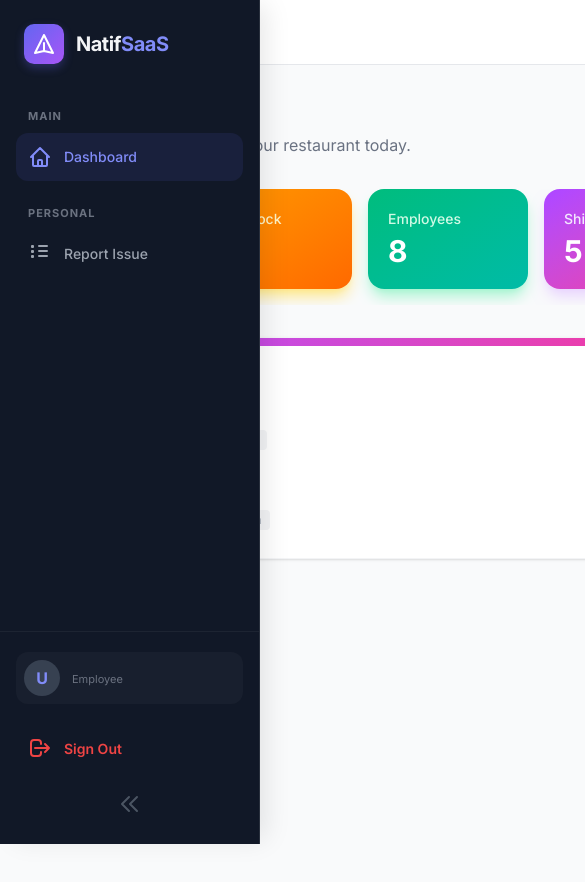
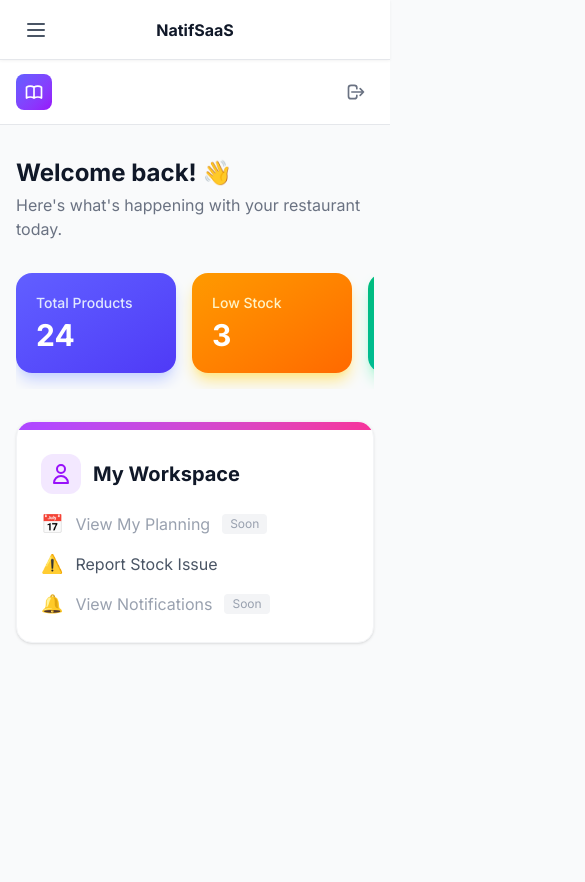
Before and after one commit to abdelaziz-tleti/natif, a Vue app in the folder frontend/: page / in a window 390 px wide. Shown: the top 882 px of the page, 585 px wide, since content can reach past the window. Before the commit the page ends 844 px from the top, so only its background shows below. Built offline with nearby package versions, Linux system fonts and the light colour scheme; sample sign-in values are in the browser's storage.

Commit message:
Fix sidebar blocking view: implement mobile drawer and responsive layout sync

```diff
--- a/frontend/src/components/Sidebar.vue
+++ b/frontend/src/components/Sidebar.vue
@@ -73,7 +73,7 @@
         <span v-if="!isCollapsed">Sign Out</span>
       </button>
 
-      <button @click="isCollapsed = !isCollapsed" class="collapse-btn">
+      <button @click="toggleSidebar" class="collapse-btn">
         <svg v-if="isCollapsed" class="h-6 w-6" fill="none" viewBox="0 0 24 24" stroke="currentColor">
           <path stroke-linecap="round" stroke-linejoin="round" stroke-width="2" d="M13 5l7 7-7 7M5 5l7 7-7 7" />
         </svg>
@@ -93,6 +93,12 @@ import { useRouter } from 'vue-router';
 const authStore = useAuthStore();
 const router = useRouter();
 const isCollapsed = ref(false);
+const emit = defineEmits(['toggle-collapse']);
+
+const toggleSidebar = () => {
+  isCollapsed.value = !isCollapsed.value;
+  emit('toggle-collapse', isCollapsed.value);
+};
 
 const userInitial = computed(() => {
   return authStore.user?.email?.charAt(0).toUpperCase() || 'U';
@@ -125,6 +131,21 @@ const handleLogout = () => {
   z-index: 1000;
   border-right: 1px solid rgba(255, 255, 255, 0.1);
   box-shadow: 10px 0 25px -5px rgba(0, 0, 0, 0.1);
+}
+@media (max-width: 1024px) {
+  .sidebar {
+    transform: translateX(-100%);
+    box-shadow: none;
+  }
+
+  .sidebar.mobile-open {
+    transform: translateX(0);
+    box-shadow: 20px 0 50px rgba(0, 0, 0, 0.3);
+  }
+
+  .sidebar-collapsed {
+    width: 260px; /* Reset collapsed width on mobile */
+  }
 }
 
 .sidebar-collapsed {
--- a/frontend/src/views/MainLayout.vue
+++ b/frontend/src/views/MainLayout.vue
@@ -1,7 +1,20 @@
 <template>
   <div class="layout-container">
-    <Sidebar />
-    <main class="main-content" :class="{ 'main-content-expanded': isSidebarCollapsed }">
+    <!-- Mobile Header -->
+    <div class="mobile-header md:hidden">
+      <button @click="isMobileOpen = true" class="p-2 text-gray-600 hover:bg-gray-100 rounded-lg">
+        <svg class="w-6 h-6" fill="none" stroke="currentColor" viewBox="0 0 24 24"><path stroke-linecap="round" stroke-linejoin="round" stroke-width="2" d="M4 6h16M4 12h16M4 18h16" /></svg>
+      </button>
+      <div class="font-bold text-gray-900">NatifSaaS</div>
+      <div class="w-10"></div> <!-- Placeholder for balance -->
+    </div>
+
+    <!-- Mobile Overlay -->
+    <div v-if="isMobileOpen" @click="isMobileOpen = false" class="mobile-overlay md:hidden"></div>
+
+    <Sidebar @toggle-collapse="onSidebarToggle" :class="{ 'mobile-open': isMobileOpen }" />
+
+    <main class="main-content" :class="{ 'main-content-collapsed': isSidebarCollapsed, 'mobile-blur': isMobileOpen }">
       <router-view v-slot="{ Component }">
         <transition name="page-fade" mode="out-in">
           <component :is="Component" />
@@ -16,9 +29,19 @@ import Sidebar from '../components/Sidebar.vue';
 import { ref, onMounted } from 'vue';
 
 const isSidebarCollapsed = ref(false);
+const isMobileOpen = ref(false);
 
-// We could listen to an event from Sidebar if we wanted to manage the main content margin dynamically
-// But for now, since Sidebar is fixed, we'll just use a CSS variable or a class.
+const onSidebarToggle = (collapsed) => {
+  isSidebarCollapsed.value = collapsed;
+};
+
+// Close mobile sidebar on route change
+import { watch } from 'vue';
+import { useRoute } from 'vue-router';
+const route = useRoute();
+watch(() => route.path, () => {
+  isMobileOpen.value = false;
+});
 </script>
 
 <style scoped>
@@ -31,9 +54,15 @@ const isSidebarCollapsed = ref(false);
 .main-content {
   flex: 1;
   margin-left: 260px; /* Sidebar width */
-  transition: margin-left 0.3s cubic-bezier(0.4, 0, 0.2, 1);
+  transition: all 0.3s cubic-bezier(0.4, 0, 0.2, 1);
   padding: 0;
   min-height: 100vh;
+  width: calc(100% - 260px);
+}
+
+.main-content-collapsed {
+  margin-left: 80px;
+  width: calc(100% - 80px);
 }
 
 /* Page transitions */
@@ -55,7 +84,39 @@ const isSidebarCollapsed = ref(false);
 @media (max-width: 1024px) {
   .main-content {
     margin-left: 0;
+    width: 100%;
+    padding-top: 60px; /* Space for mobile header */
   }
+}
+
+.mobile-header {
+  position: fixed;
+  top: 0;
+  left: 0;
+  right: 0;
+  height: 60px;
+  background: white;
+  display: flex;
+  align-items: center;
+  justify-content: space-between;
+  padding: 0 16px;
+  z-index: 900;
+  border-bottom: 1px solid #e5e7eb;
+  box-shadow: 0 1px 3px rgba(0,0,0,0.05);
+}
+
+.mobile-overlay {
+  position: fixed;
+  inset: 0;
+  background: rgba(0, 0, 0, 0.5);
+  backdrop-filter: blur(4px);
+  -webkit-backdrop-filter: blur(4px);
+  z-index: 950;
+}
+
+.mobile-blur {
+  filter: blur(2px);
+  pointer-events: none;
 }
 </style>
 
```
